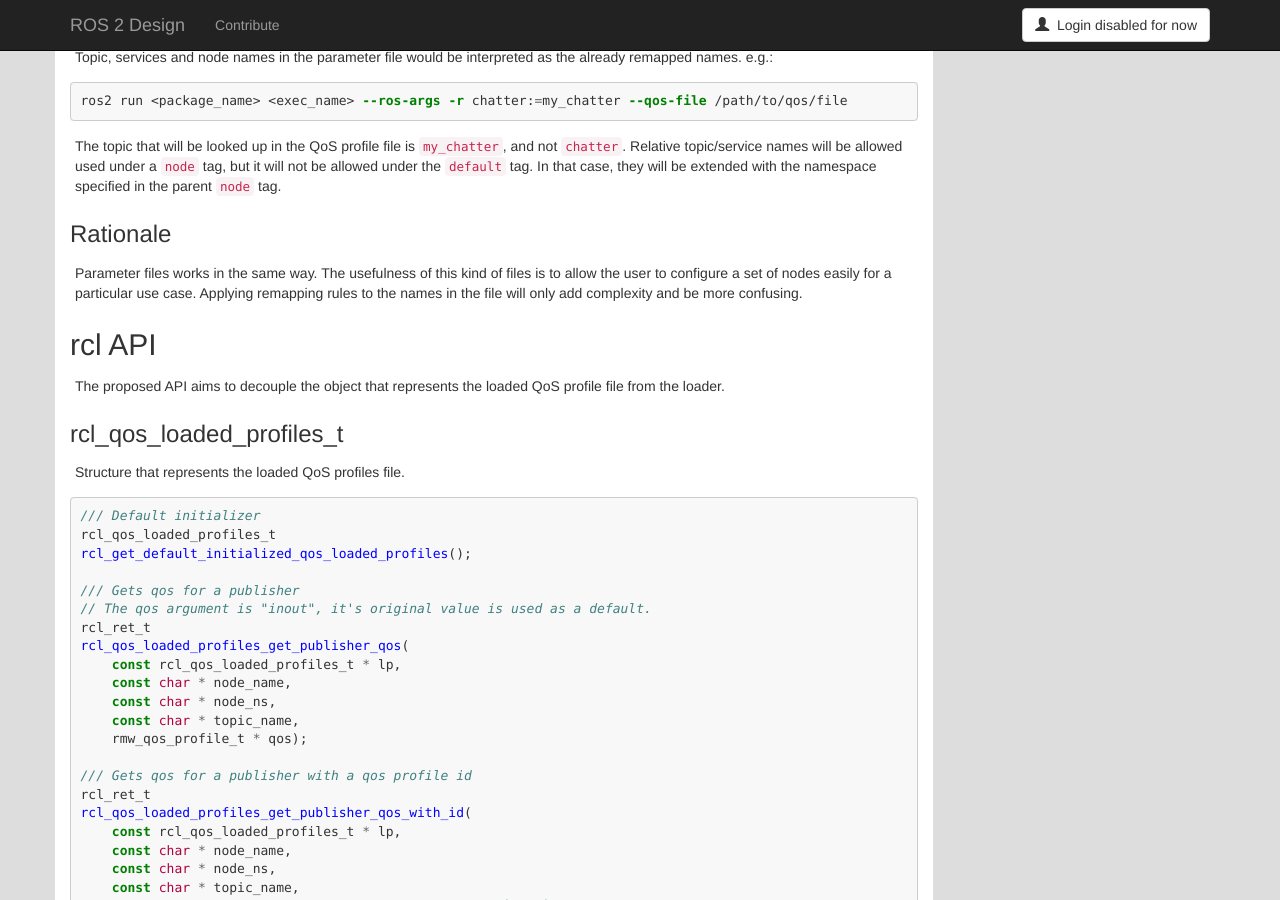
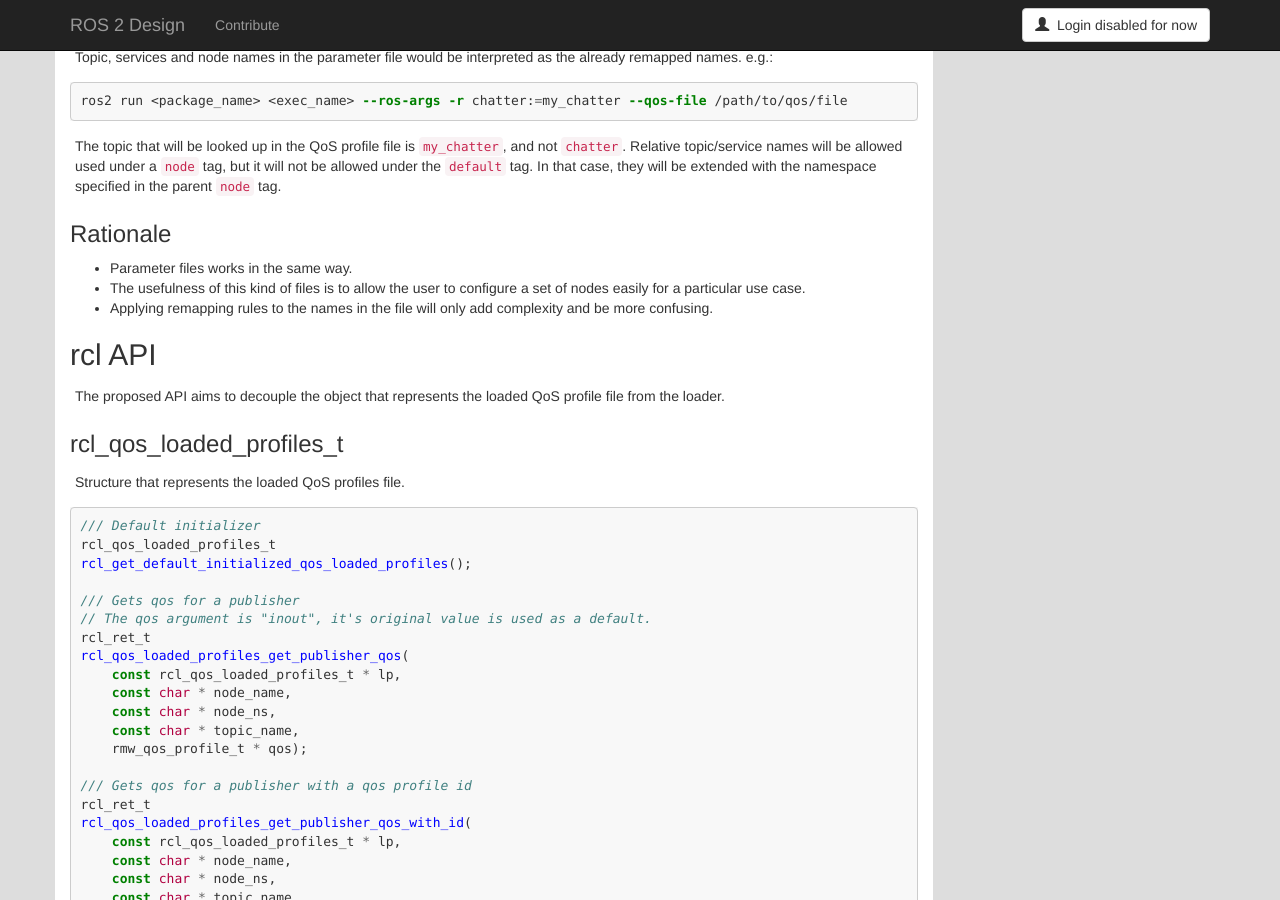
Before and after one commit to ros2/design, a Jekyll site: the page built from articles/external_qos_file.md, in a window 1280 px wide and 900 px high, scrolled down 5054 px. Built offline with Jekyll 4.4.1, drawn with Linux system fonts in a browser that asks for light colours; nearby versions of some CDN libraries.

Commit message:
Beautify
Signed-off-by: Ivan Santiago Paunovic <ivanpauno@ekumenlabs.com>

Co-authored-by: Geoffrey Biggs <gbiggs@killbots.net>

```diff
--- a/articles/external_qos_file.md
+++ b/articles/external_qos_file.md
@@ -292,9 +292,9 @@ In that case, they will be extended with the namespace specified in the parent `
 
 ### Rationale
 
-Parameter files works in the same way.
-The usefulness of this kind of files is to allow the user to configure a set of nodes easily for a particular use case.
-Applying remapping rules to the names in the file will only add complexity and be more confusing.
+- Parameter files works in the same way.
+- The usefulness of this kind of files is to allow the user to configure a set of nodes easily for a particular use case.
+- Applying remapping rules to the names in the file will only add complexity and be more confusing.
 
 ## rcl API
 
```
